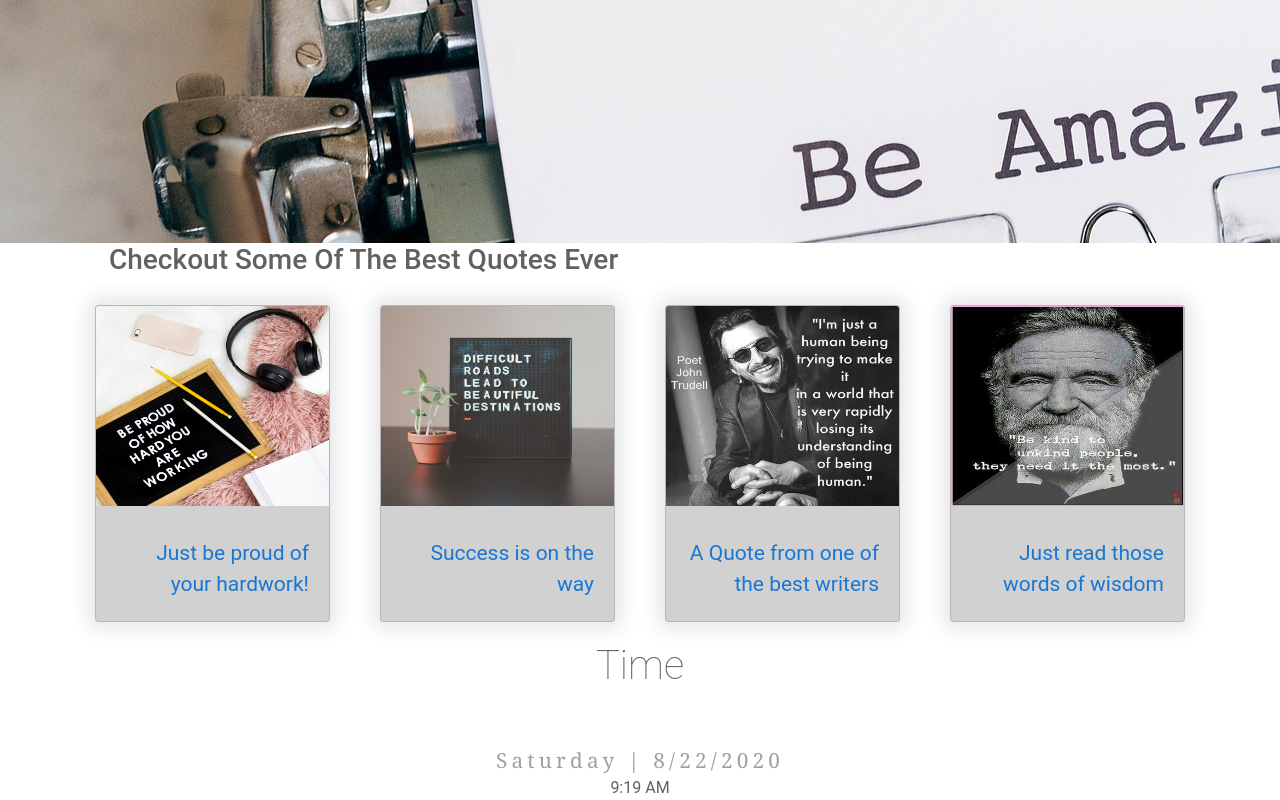
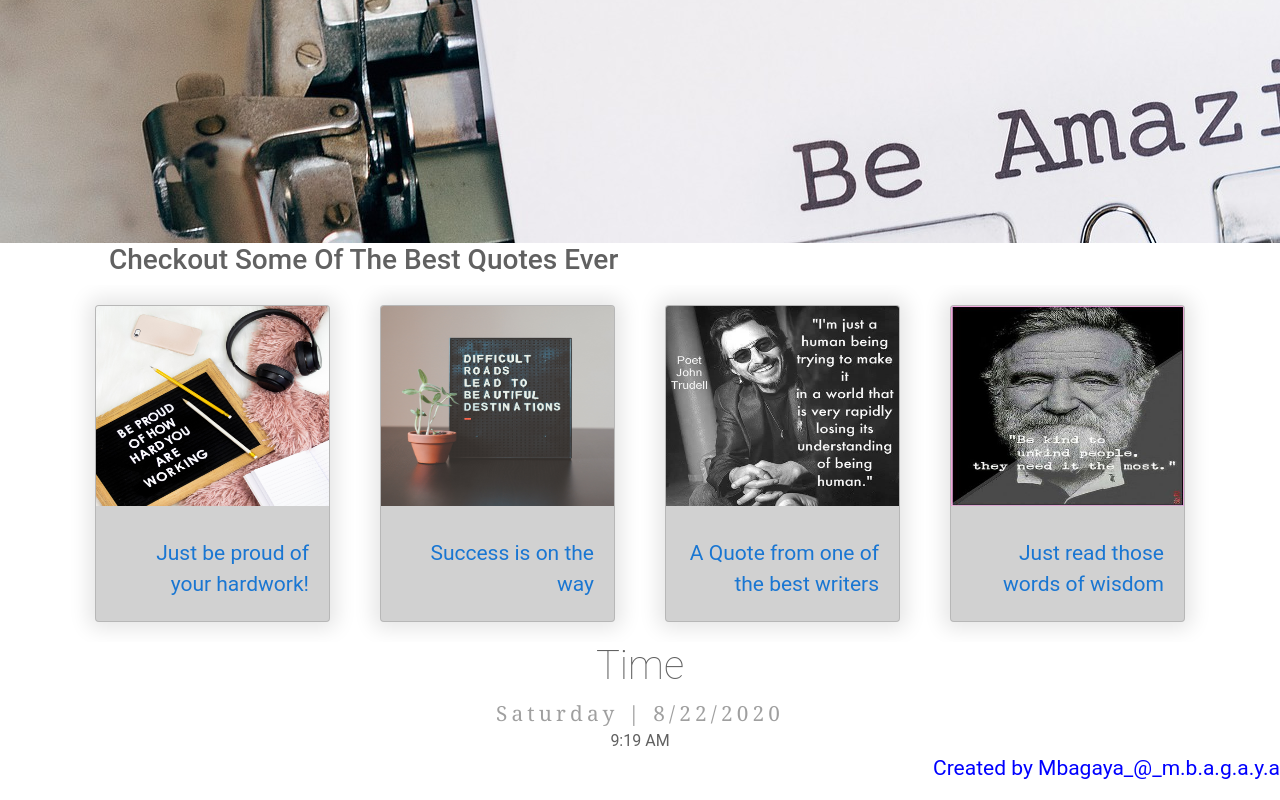
Before and after one commit to Virsail/My-Angular, an Angular app in the folder Esma/Kwots/: page / in a window 1280 px wide. Shown: the part 545-1345 px from the top of the page. Built offline with nearby package versions, Linux system fonts and the light colour scheme.

Commit message:
set the font color of my name to blue

```diff
--- a/Esma/Kwots/src/app/app.component.html
+++ b/Esma/Kwots/src/app/app.component.html
@@ -64,7 +64,6 @@
         <div class="timer">
           <div class="app">
             <h1>Time</h1>
-            <p>Created by Mbagaya_@_m.b.a.g.a.y.a</p>
               <div class="quotes">
                   <div id="date"></div>
                   <div id="display"></div>
@@ -73,4 +72,5 @@
                 </div>
 
               </div>
+              <p style="color: blue;" >Created by Mbagaya_@_m.b.a.g.a.y.a</p>
         </div>
```
